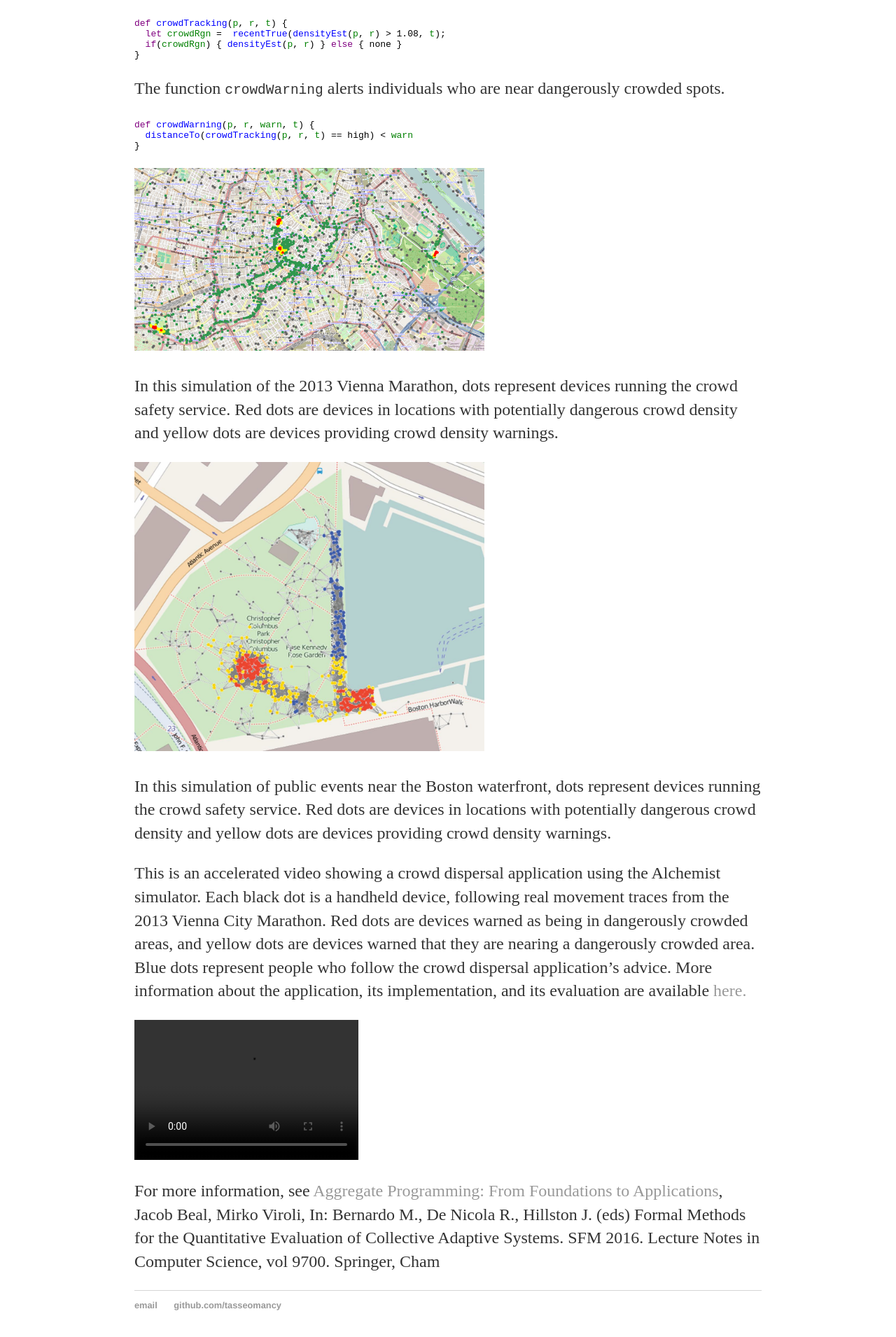
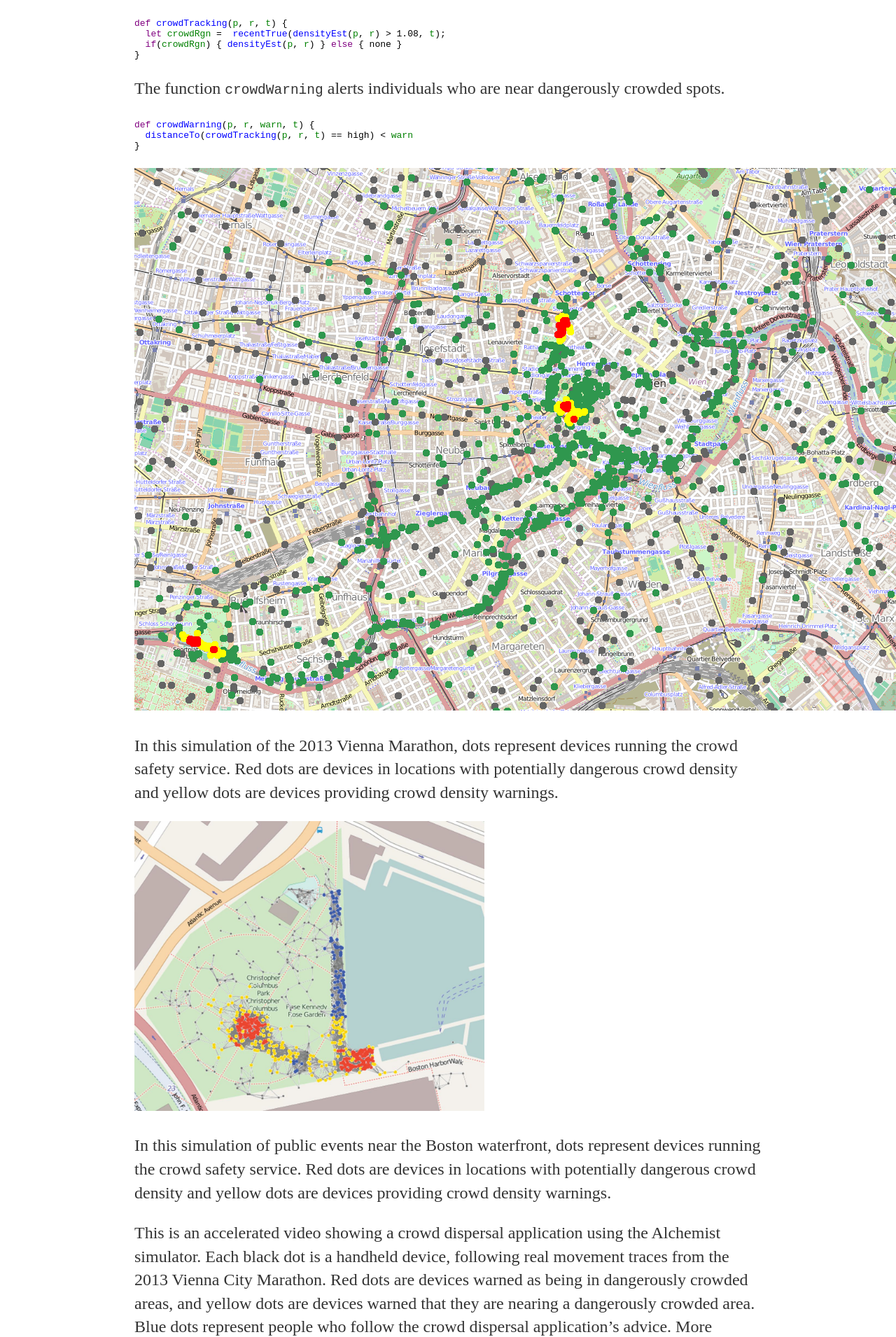
Before and after one commit to tasseomancy/tasseomancy.github.io, a Jekyll site: the page built from _posts/2018-02-09-crowd-warning.md, in a window 1280 px wide. Shown: the part 1030-2940 px from the top of the page at 70% size. Built offline with Jekyll 4.4.1, drawn with Linux system fonts in a browser that asks for light colours; grey boxes are pictures that could not be loaded.

Commit message:
Update 2018-02-09-crowd-warning.md

```diff
--- a/_posts/2018-02-09-crowd-warning.md
+++ b/_posts/2018-02-09-crowd-warning.md
@@ -37,11 +37,11 @@ The function <code>crowdWarning</code> alerts individuals who are near dangerous
 <code>}</code>
 </pre>
 
-![map with green, yellow, and red dots](/images/marathon.png){:width="500px"}
+![map with green, yellow, and red dots](/images/marathon.png)
 
 In this simulation of the 2013 Vienna Marathon, dots represent devices running the crowd safety service. Red dots are devices in locations with potentially dangerous crowd density and yellow dots are devices providing crowd density warnings.
 
-![map with blue, yellow, and red dots](/images/crowd-management.jpg){:width="500px"}
+<img src="/images/crowd-management.jpg" alt="map with blue, yellow, and red dots" width="500">
 
 In this simulation of public events near the Boston waterfront, dots represent devices running the crowd safety service. Red dots are devices in locations with potentially dangerous crowd density and yellow dots are devices providing crowd density warnings.
 
```
